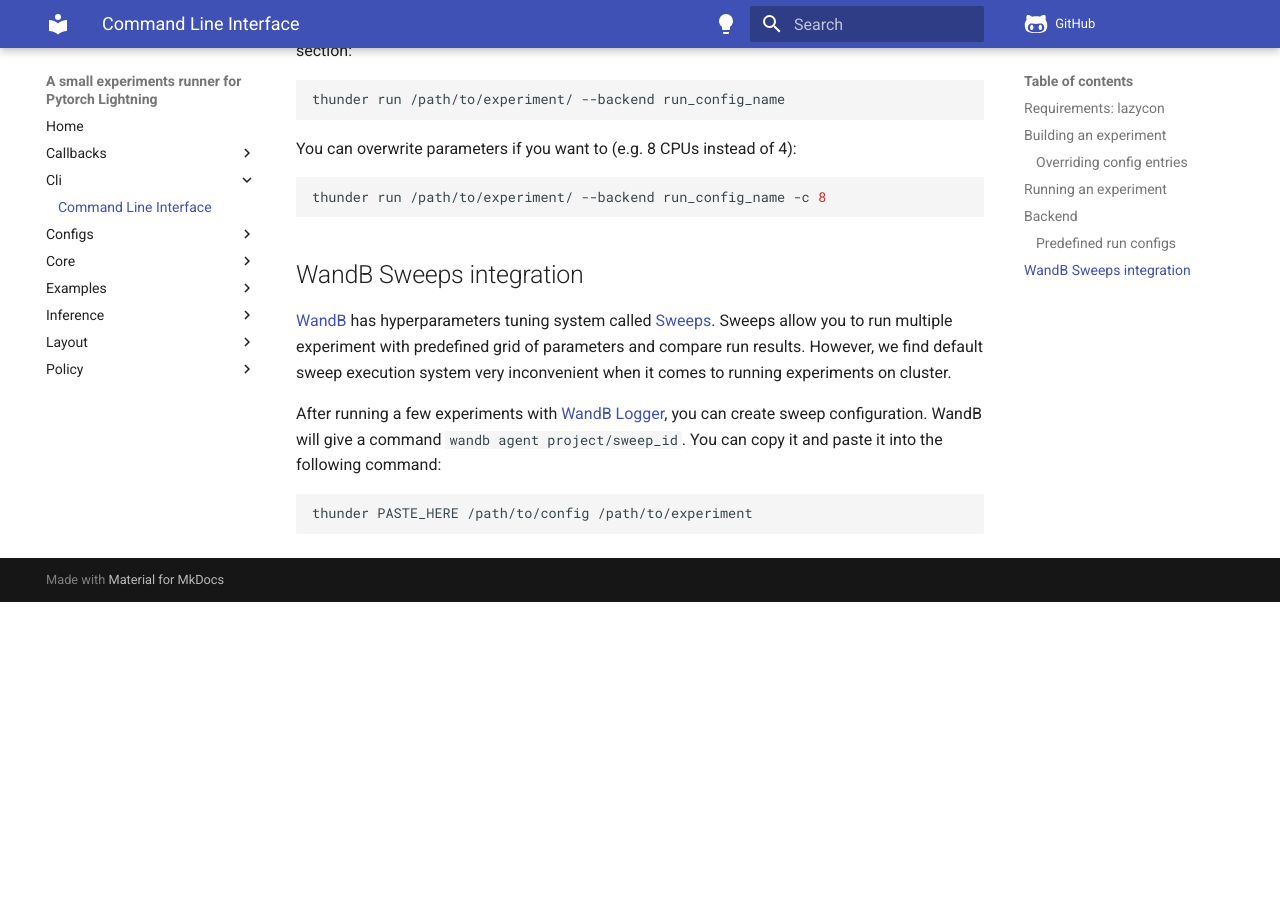
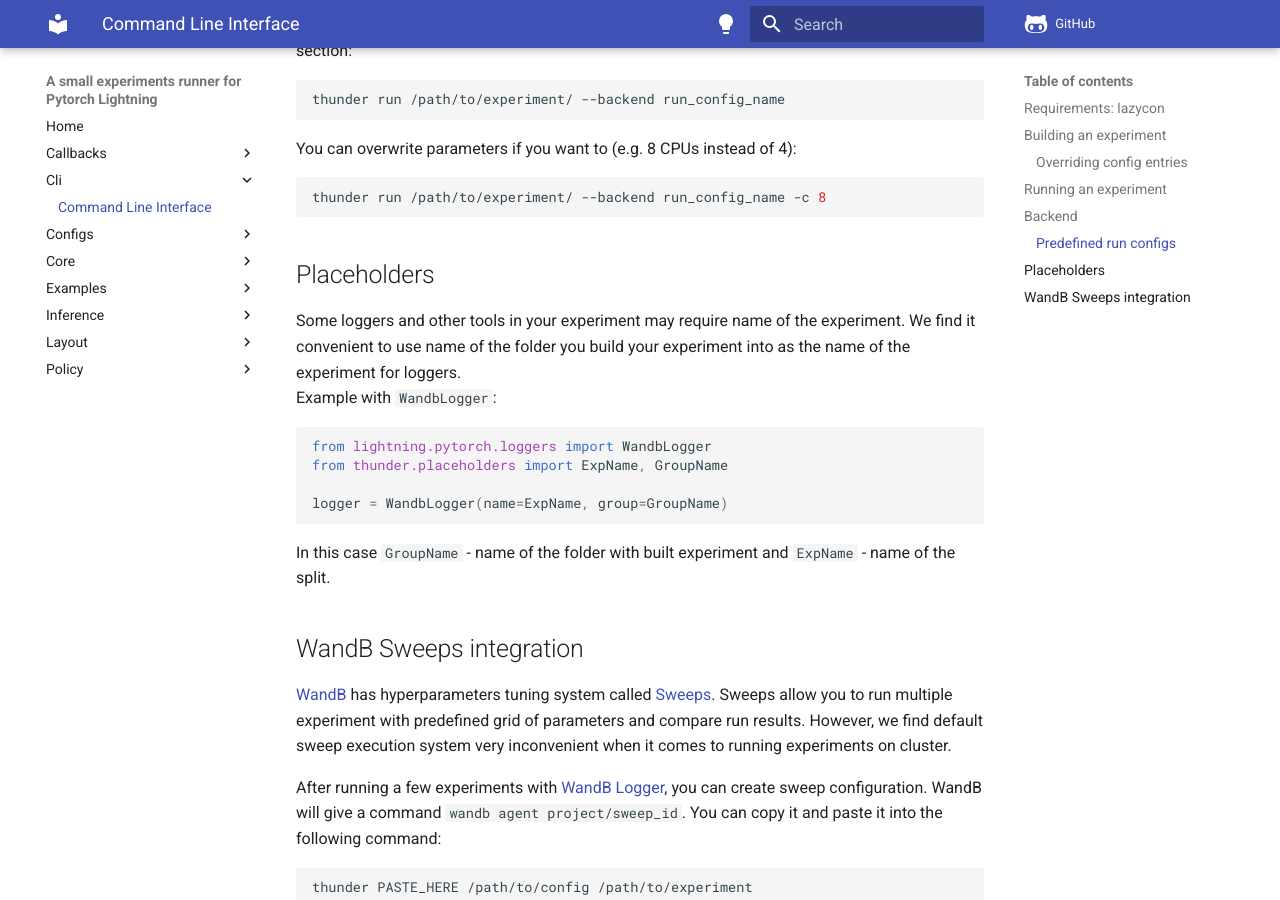
Before and after one commit to neuro-ml/thunder, an MkDocs documentation site: the page built from docs/cli/index.md, in a window 1280 px wide and 900 px high, scrolled down 1819 px. Built offline with MkDocs 1.6.1 and Material for MkDocs 9.7.7, drawn with Linux system fonts in a browser that asks for light colours; comment, search, counter and statistics services are not loaded; the version menu is left out; before the commit the page ends 2421 px from its top, so only the background shows below that.

Commit message:
Add anchors to heading in docs; Add placeholders to docs (#37)

````diff
--- a/docs/cli/index.md
+++ b/docs/cli/index.md
@@ -73,6 +73,20 @@
 ```
 
 
+## Placeholders
+Some loggers and other tools in your experiment may require name
+of the experiment. We find it convenient to use name of the folder you
+build your experiment into as the name of the experiment for loggers.
+Example with `WandbLogger`:
+```python
+from lightning.pytorch.loggers import WandbLogger
+from thunder.placeholders import ExpName, GroupName
+
+logger = WandbLogger(name=ExpName, group=GroupName)
+```
+In this case `GroupName` - name of the folder with built experiment and
+`ExpName` - name of the split.
+
 ## WandB Sweeps integration
 [WandB](https://www.wandb.com) has hyperparameters tuning system called [Sweeps](https://docs.wandb.ai/guides/sweeps).
 Sweeps allow you to run multiple experiment with predefined grid of parameters and
--- a/mkdocs.yml
+++ b/mkdocs.yml
@@ -55,6 +55,7 @@
       emoji_generator: !!python/name:materialx.emoji.to_svg
   - toc:
       toc_depth: 4
+      permalink: "#"
 
 extra:
   version:
````
